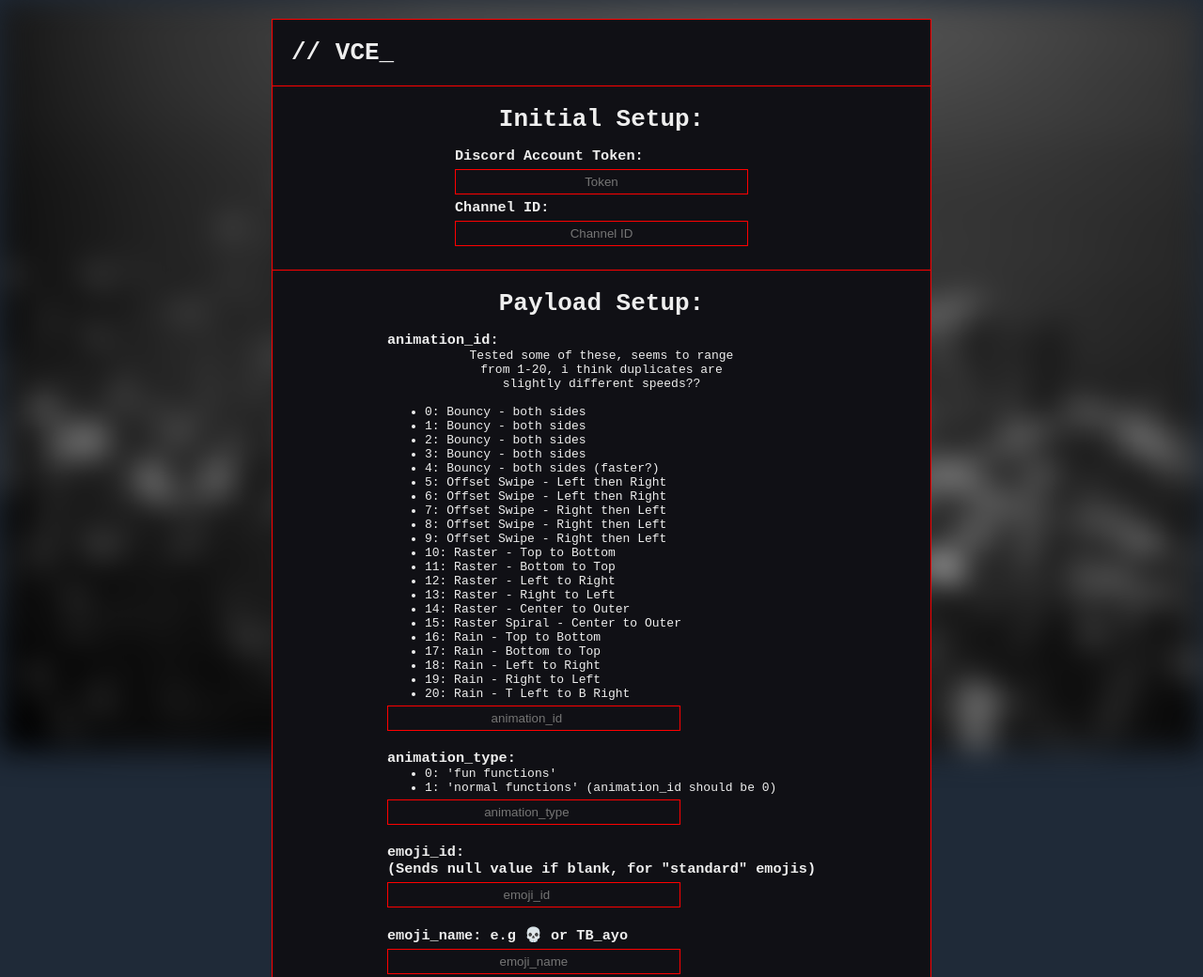
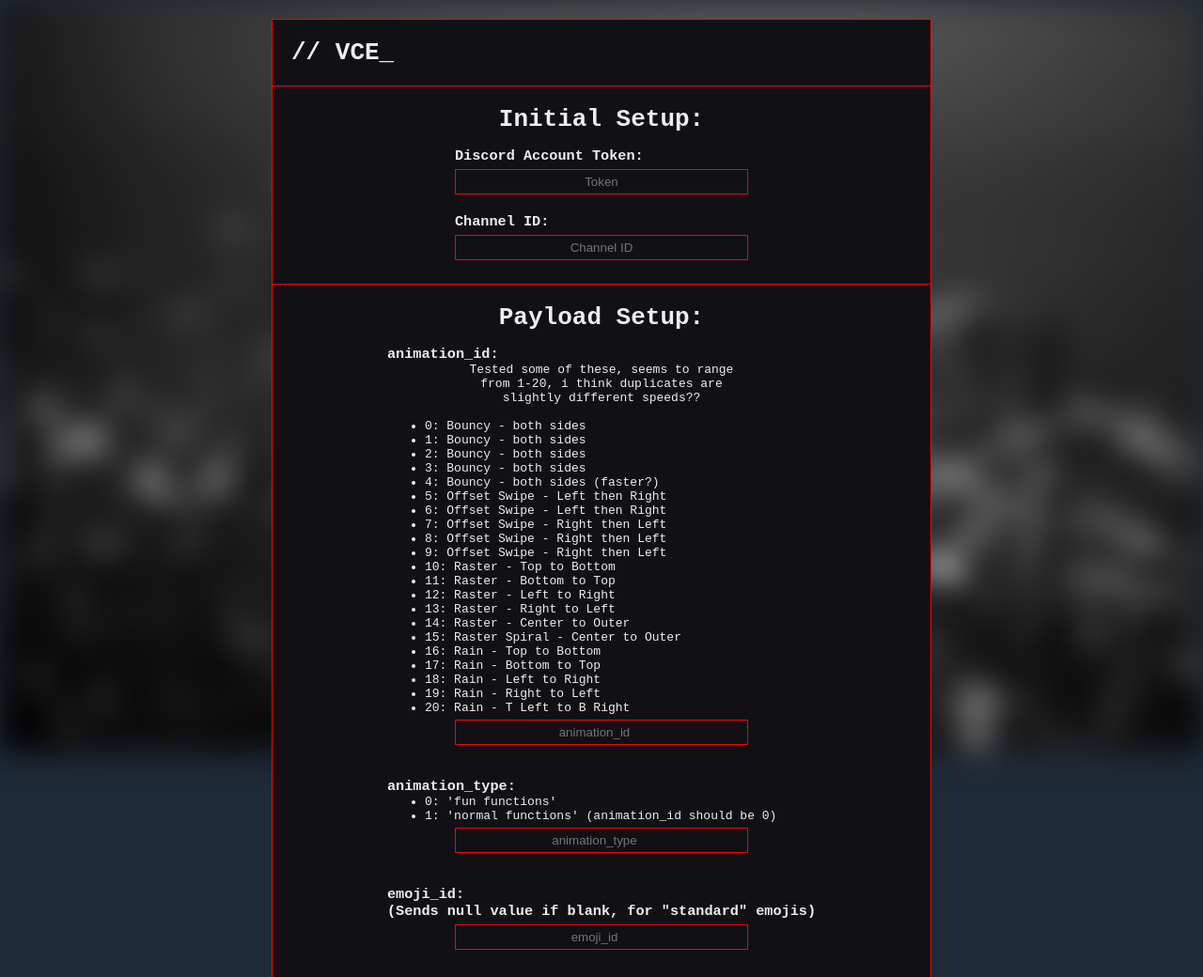
Before and after one commit to Tehbb3/FK_VCE, a plain HTML site: page src/index.html in a window 1280 px wide. Shown: the top 1040 px of the page at 94% size. Drawn offline with Linux system fonts and the light colour scheme.

Commit message:
Center inputs

```diff
--- a/src/css/main.css
+++ b/src/css/main.css
@@ -50,7 +50,8 @@ input {
     border: 1px solid var(--d-border);
     text-align: center;
     min-width: 300px;
-    margin: 5px 0;
+    display: block;
+    margin: 5px auto;
 }
 .console-area {
     font-family: monospace;
@@ -88,6 +89,7 @@ footer a img:hover {
 }
 
 
+
 /* prolly clean this */
 .tac {
     text-align: center;
```
